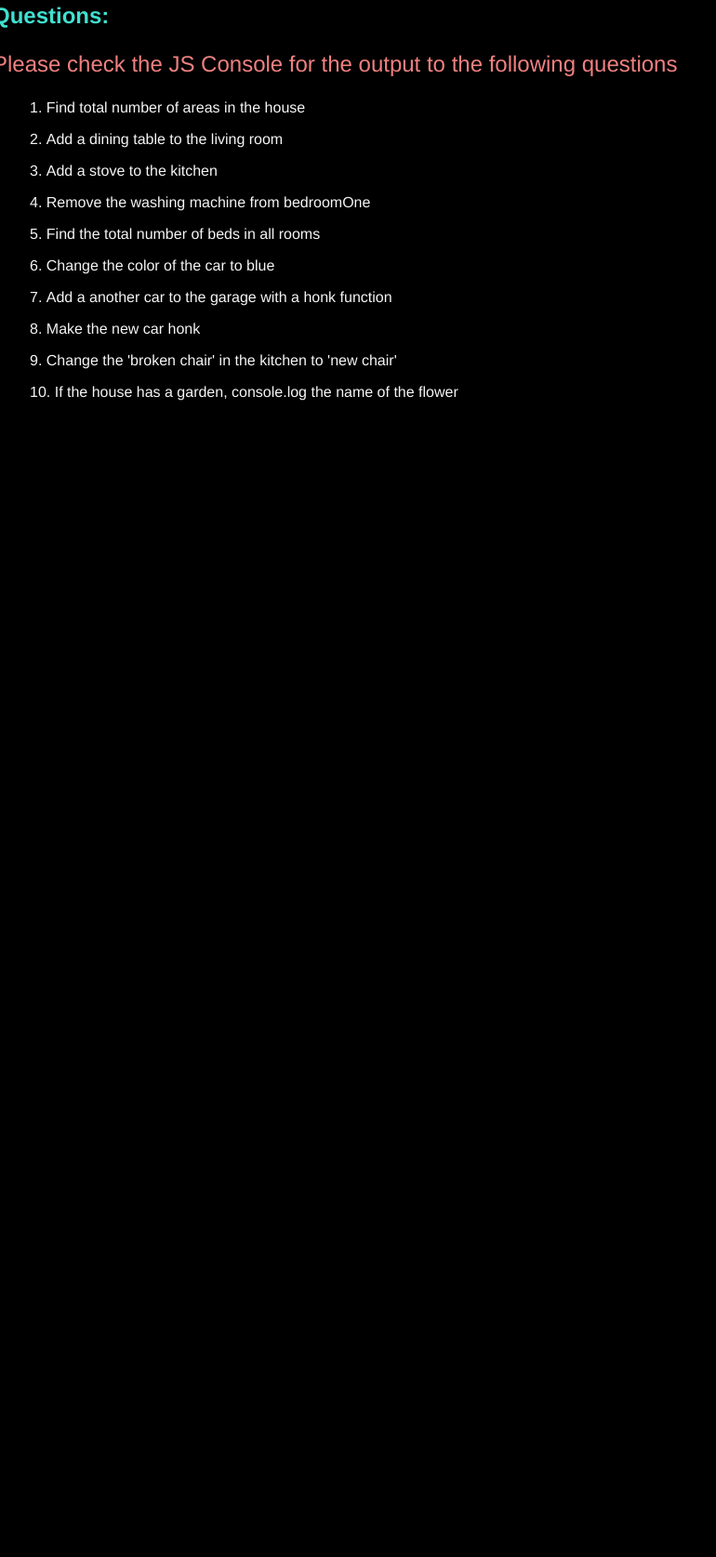
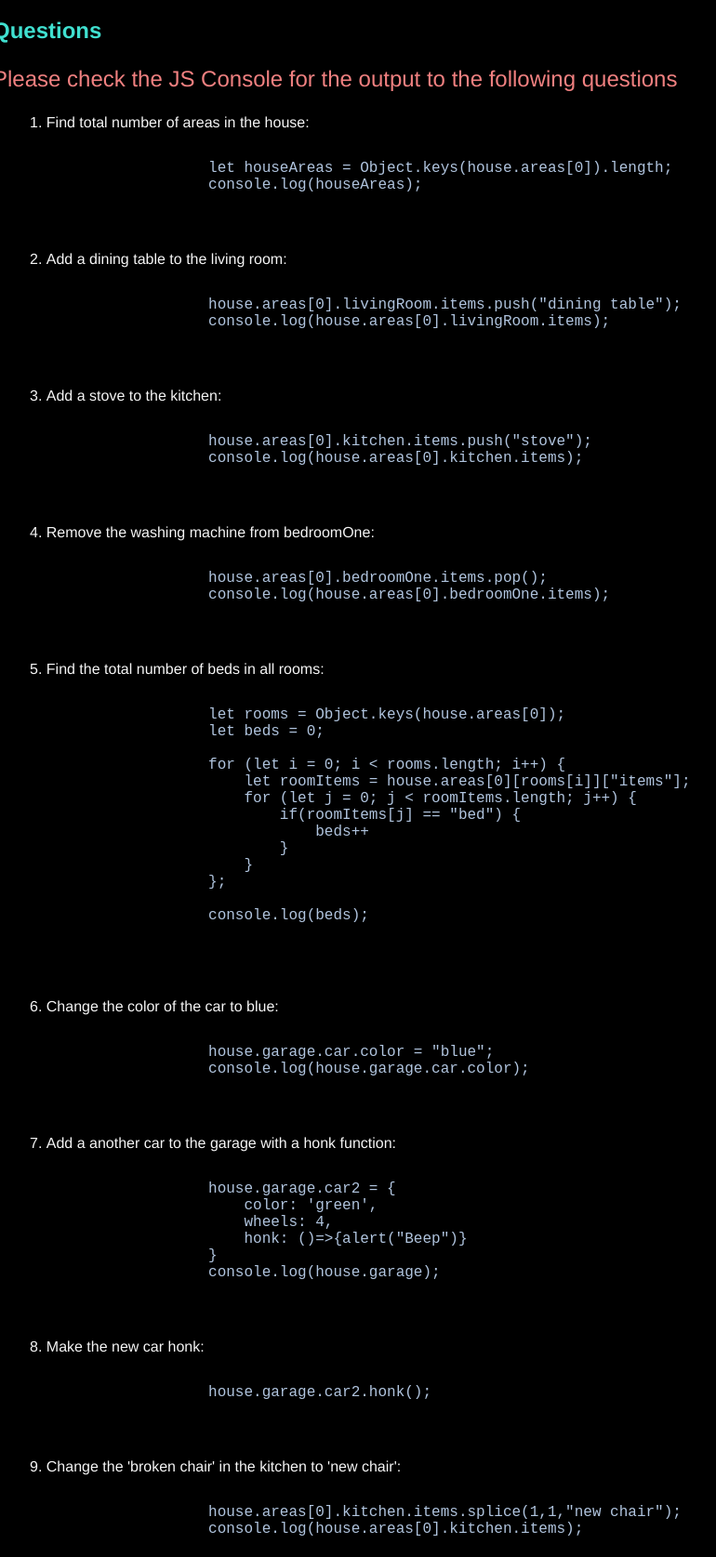
Before and after one commit to Sajakhtar/javascriptassignment, a plain HTML site: page index.html in a window 1280 px wide. Shown: the part 696-2371 px from the top of the page at 93% size, without its empty margins (16-786 px from the left). Before the commit the page ends 1159 px from the top, so only its background shows below. Drawn offline with Linux system fonts and the light colour scheme.

Commit message:
4th commit

```diff
--- a/index.html
+++ b/index.html
@@ -8,7 +8,7 @@
     <body>
         <script type="text/JavaScript" src="./src.js"></script>
         <h1>Astrolabs Javascript Practice Assignment</h1>
-        <h2>Data:</h2>
+        <h2>Data</h2>
         <pre>
             <code>
         var house = {
@@ -39,19 +39,95 @@
         }
             </code>
         </pre>
-        <h2>Questions:</h2>
+        <h2>Questions</h2>
         <p id="output">Please check the JS Console for the output to the following questions</p>
         <ol>
-            <li>Find total number of areas in the house</li>
-            <li>Add a dining table to the living room</li>
-            <li>Add a stove to the kitchen</li>
-            <li>Remove the washing machine from bedroomOne</li>
-            <li>Find the total number of beds in all rooms</li>
-            <li>Change the color of the car to blue</li>
-            <li>Add a another car to the garage with a honk function</li>
-            <li>Make the new car honk</li>
-            <li>Change the 'broken chair' in the kitchen to 'new chair'</li>
-            <li>If the house has a garden, console.log the name of the flower</li>
+            <li>Find total number of areas in the house:</li>
+            <pre>
+                <code>
+                    let houseAreas = Object.keys(house.areas[0]).length;
+                    console.log(houseAreas);
+                </code>
+            </pre>
+            <li>Add a dining table to the living room:</li>
+            <pre>
+                <code>
+                    house.areas[0].livingRoom.items.push("dining table");
+                    console.log(house.areas[0].livingRoom.items);
+                </code>
+            </pre>
+            <li>Add a stove to the kitchen:</li>
+            <pre>
+                <code>
+                    house.areas[0].kitchen.items.push("stove");
+                    console.log(house.areas[0].kitchen.items);
+                </code>
+            </pre>
+            <li>Remove the washing machine from bedroomOne:</li>
+            <pre>
+                <code>
+                    house.areas[0].bedroomOne.items.pop();
+                    console.log(house.areas[0].bedroomOne.items);
+                </code>
+            </pre>
+            <li>Find the total number of beds in all rooms:</li>
+            <pre>
+                <code>
+                    let rooms = Object.keys(house.areas[0]);
+                    let beds = 0;
+
+                    for (let i = 0; i < rooms.length; i++) {
+                        let roomItems = house.areas[0][rooms[i]]["items"];
+                        for (let j = 0; j < roomItems.length; j++) {
+                            if(roomItems[j] == "bed") {
+                                beds++
+                            }
+                        }
+                    };
+
+                    console.log(beds);
+
+                </code>
+            </pre>
+            <li>Change the color of the car to blue:</li>
+            <pre>
+                <code>
+                    house.garage.car.color = "blue";
+                    console.log(house.garage.car.color);
+                </code>
+            </pre>
+            <li>Add a another car to the garage with a honk function:</li>
+            <pre>
+                <code>
+                    house.garage.car2 = {
+                        color: 'green',
+                        wheels: 4,
+                        honk: ()=>{alert("Beep")}
+                    }
+                    console.log(house.garage);
+                </code>
+            </pre>
+            <li>Make the new car honk:</li>
+            <pre>
+                <code>
+                    house.garage.car2.honk();
+                </code>
+            </pre>
+            <li>Change the 'broken chair' in the kitchen to 'new chair':</li>
+            <pre>
+                <code>
+                    house.areas[0].kitchen.items.splice(1,1,"new chair");
+                    console.log(house.areas[0].kitchen.items);
+                </code>
+            </pre>
+            <li>If the house has a garden, console.log the name of the flower:</li>
+            <pre>
+                <code>
+                    if (house.garden[0]) {
+                        console.log(house.garden[1]);
+                    };
+                </code>
+            </pre>
         </ol>
     </body>
 </html>
--- a/style.css
+++ b/style.css
@@ -21,21 +21,24 @@ p {
 }
 
 ol {
-    text-align: center;
+    text-align: left;
 
 }
 
 li {
     color: whitesmoke;
     font-size: 1rem;
-    padding-bottom: 1rem;
+    padding-bottom: 0;
     text-align: left;
     list-style-position: inside;
 }
 
 code {
-    color: whitesmoke;
+    color: lightsteelblue;
     font-size: 1rem;
     text-align: left;
+}
 
+pre {
+    padding-bottom: 1rem;
 }
```
